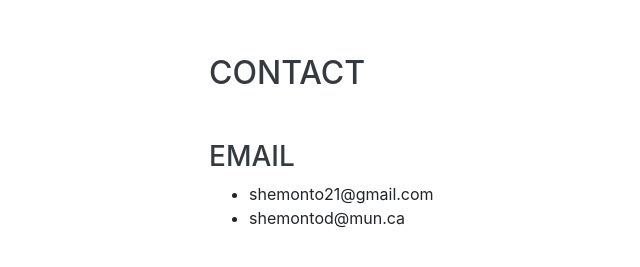
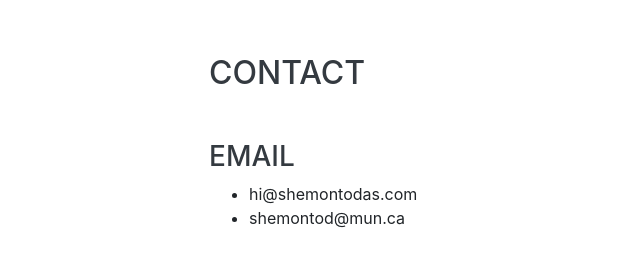
Before and after one commit to shemonto/shemonto.github.io, a website with bundled scripts: page index.html in a window 1280 px wide. Shown: the part 6428-6695 px from the top of the page, 111-751 px from the left. Built offline with nearby package versions, Linux system fonts and the light colour scheme; a web font is replaced by a local one.

Commit message:
Update index.html

```diff
--- a/index.html
+++ b/index.html
@@ -442,7 +442,7 @@
         <h2 class="mb-5">Contact</h2>
         <h3>Email</h3>
         <ul>
-          <li>shemonto21@gmail.com</li>
+          <li>hi@shemontodas.com</li>
           <li>shemontod@mun.ca</li>
         </ul>
 
```
